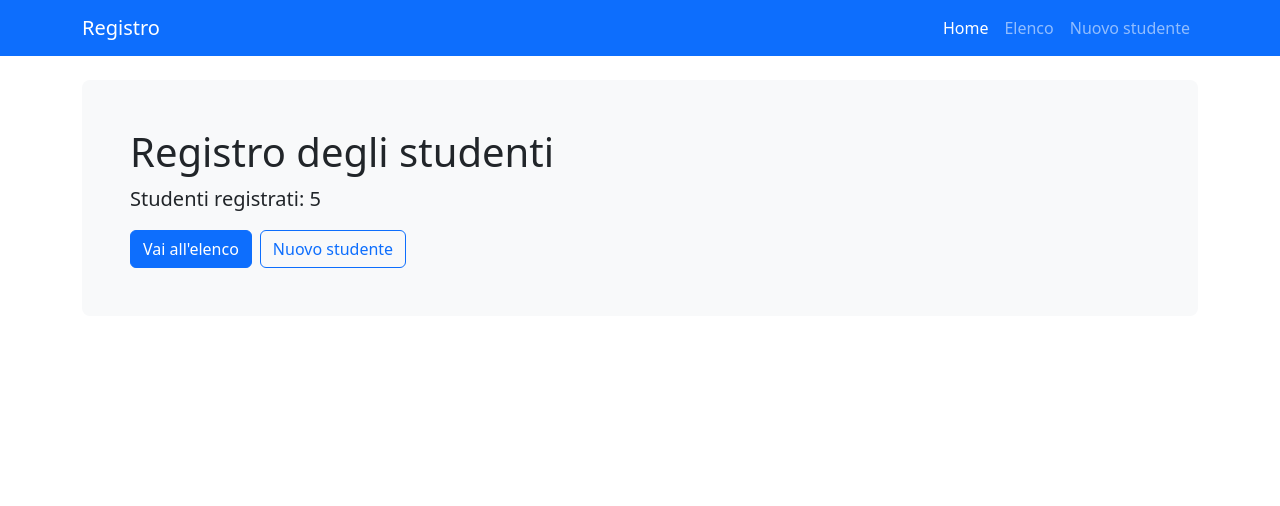
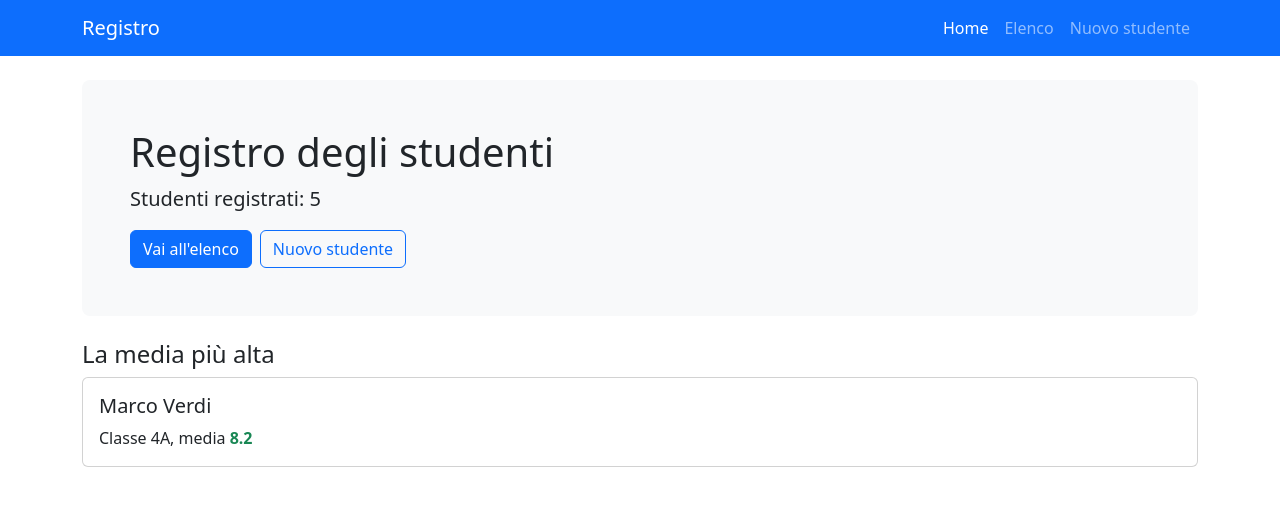
Before and after one commit to granderoberto/grande-roberto-registro-studenti, an Angular app in the folder registro-studenti/: page /home in a window 1280 px wide. Shown: the top 506 px of the page. Built offline with nearby package versions, Linux system fonts and the light colour scheme.

Commit message:
Passo 7: componente studente-card

```diff
--- a/registro-studenti/src/app/home/home.html
+++ b/registro-studenti/src/app/home/home.html
@@ -4,3 +4,8 @@
   <a class="btn btn-primary" routerLink="/elenco">Vai all'elenco</a>
   <a class="btn btn-outline-primary ms-2" routerLink="/inserimento">Nuovo studente</a>
 </div>
+
+@if (studentiService.migliore(); as m) {
+  <h2 class="h4">La media più alta</h2>
+  <app-studente-card [studente]="m" [azioni]="false" />
+}
--- a/registro-studenti/src/app/home/home.ts
+++ b/registro-studenti/src/app/home/home.ts
@@ -1,9 +1,10 @@
 import { Component, inject } from '@angular/core';
 import { RouterLink } from '@angular/router';
 import { StudentiService } from '../services/studenti-service';
+import { StudenteCard } from '../studente-card/studente-card';
 
 @Component({
-  imports: [RouterLink],
+  imports: [RouterLink, StudenteCard],
   selector: 'app-home',
   styleUrl: './home.css',
   templateUrl: './home.html',
--- /dev/null
+++ b/registro-studenti/src/app/studente-card/studente-card.html
@@ -0,0 +1,12 @@
+<div class="card-body">
+  <h5 class="card-title">{{ studente().nome }}</h5>
+  <p class="card-text">
+    Classe {{ studente().classe }}, media
+    <strong [class.text-success]="studente().mediaVoti >= 6" [class.text-danger]="studente().mediaVoti < 6">
+      {{ studente().mediaVoti }}
+    </strong>
+  </p>
+  @if (azioni()) {
+    <button type="button" class="btn btn-sm btn-outline-danger" (click)="rimuovi()">Rimuovi dal registro</button>
+  }
+</div>
--- /dev/null
+++ b/registro-studenti/src/app/studente-card/studente-card.ts
@@ -0,0 +1,19 @@
+import { Component, input, output } from '@angular/core';
+import { Studente } from '../modelli/studente';
+
+@Component({
+  imports: [],
+  selector: 'app-studente-card',
+  styleUrl: './studente-card.css',
+  templateUrl: './studente-card.html',
+  host: { class: 'card' },
+})
+export class StudenteCard {
+  readonly studente = input.required<Studente>();
+  readonly azioni = input(true);
+  readonly rimosso = output<Studente>();
+
+  rimuovi(): void {
+    this.rimosso.emit(this.studente());
+  }
+}
```
Also changed, not shown: registro-studenti/src/app/studente-card/studente-card.css (added), 1 other file (tests, documents, lock files or other folders).
